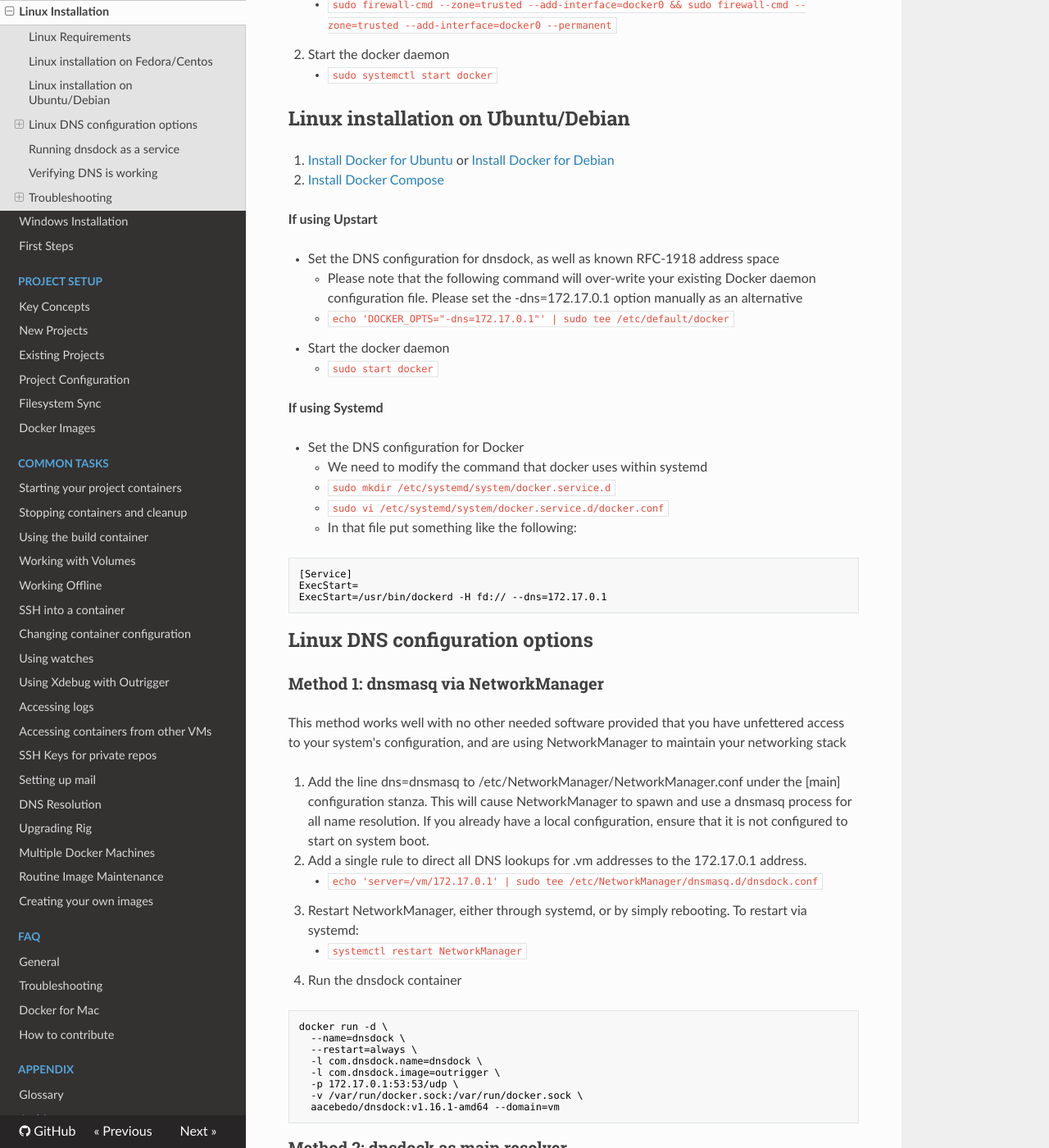
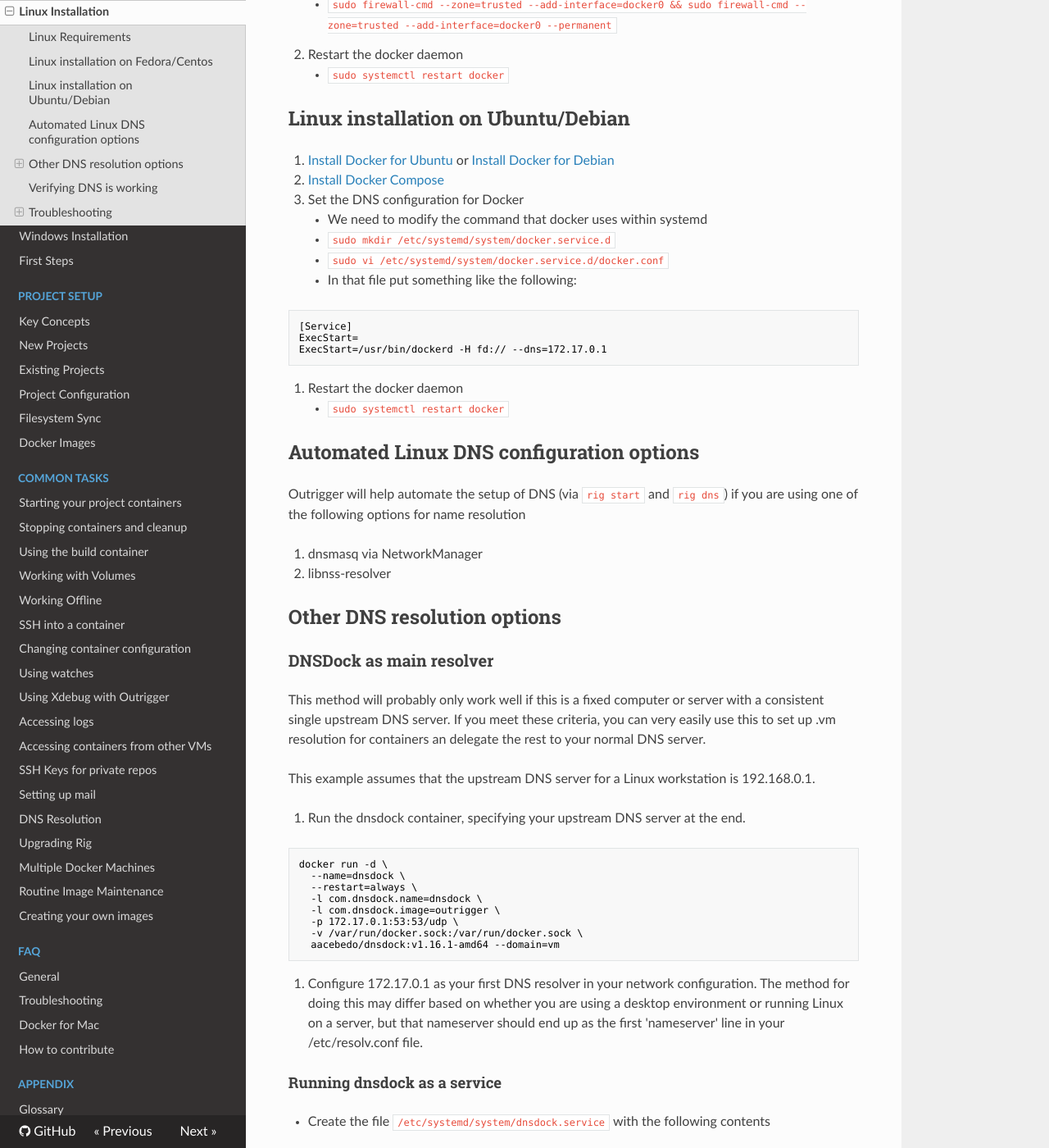
Before and after one commit to phase2/outrigger-docs, an MkDocs documentation site: the page built from docs/getting-started/linux-installation.md, in a window 1280 px wide and 1400 px high, scrolled down 773 px. Shown: the whole window at 82% size. Built offline with MkDocs 1.6.1, drawn with Linux system fonts in a browser that asks for light colours; nearby versions of some CDN libraries; old or Windows-style settings are respelled for this version of MkDocs; some of the changed text lies outside the part shown.

````diff
--- a/docs/getting-started/linux-installation.md
+++ b/docs/getting-started/linux-installation.md
@@ -26,66 +26,37 @@ ExecStart=/usr/bin/dockerd -H fd:// --dns=172.17.0.1
 ```
 1. Set up the docker0 network as trusted
     - `sudo firewall-cmd --zone=trusted --add-interface=docker0 && sudo firewall-cmd --zone=trusted --add-interface=docker0 --permanent`
-1. Start the docker daemon
-    - `sudo systemctl start docker`
+1. Restart the docker daemon
+    - `sudo systemctl restart docker`
 
 ## Linux installation on Ubuntu/Debian
 
 1. [Install Docker for Ubuntu](https://docs.docker.com/engine/installation/linux/ubuntu/) or
 [Install Docker for Debian](https://docs.docker.com/engine/installation/linux/debian/)
 1. [Install Docker Compose](https://docs.docker.com/compose/install/)
-
-**If using Upstart**
-
-- Set the DNS configuration for dnsdock, as well as known RFC-1918 address space
-    - Please note that the following command will over-write your existing Docker daemon configuration file.  Please
-    set the -dns=172.17.0.1 option manually as an alternative
-    - `echo 'DOCKER_OPTS="-dns=172.17.0.1"' | sudo tee /etc/default/docker`
-- Start the docker daemon
-    - `sudo start docker`
-
-**If using Systemd**
-
-- Set the DNS configuration for Docker
+1. Set the DNS configuration for Docker
     - We need to modify the command that docker uses within systemd
     - `sudo mkdir /etc/systemd/system/docker.service.d`
     - `sudo vi /etc/systemd/system/docker.service.d/docker.conf`
     - In that file put something like the following:
-
 ```bash
 [Service]
 ExecStart=
 ExecStart=/usr/bin/dockerd -H fd:// --dns=172.17.0.1
 ```
+1. Restart the docker daemon
+    - `sudo systemctl restart docker`
 
-## Linux DNS configuration options
+## Automated Linux DNS configuration options
 
-### Method 1: dnsmasq via NetworkManager
+Outrigger will help automate the setup of DNS (via `rig start` and `rig dns`) if you are using one of the following options for name resolution
 
-This method works well with no other needed software provided that you have unfettered access to your system's
-configuration, and are using NetworkManager to maintain your networking stack
+1. dnsmasq via NetworkManager
+1. libnss-resolver
 
-1. Add the line dns=dnsmasq to /etc/NetworkManager/NetworkManager.conf under the [main] configuration stanza. This will
-cause NetworkManager to spawn and use a dnsmasq process for all name resolution. If you already have a local configuration,
-ensure that it is not configured to start on system boot.
-1. Add a single rule to direct all DNS lookups for .vm addresses to the 172.17.0.1 address.
-    - `echo 'server=/vm/172.17.0.1' | sudo tee /etc/NetworkManager/dnsmasq.d/dnsdock.conf`
-1. Restart NetworkManager, either through systemd, or by simply rebooting.  To restart via systemd:
-    - `systemctl restart NetworkManager`
-1. Run the dnsdock container
+## Other DNS resolution options
 
-```bash
-docker run -d \
-  --name=dnsdock \
-  --restart=always \
-  -l com.dnsdock.name=dnsdock \
-  -l com.dnsdock.image=outrigger \
-  -p 172.17.0.1:53:53/udp \
-  -v /var/run/docker.sock:/var/run/docker.sock \
-  aacebedo/dnsdock:v1.16.1-amd64 --domain=vm
-```
-
-### Method 2: dnsdock as main resolver
+### DNSDock as main resolver
 
 This method will probably only work well if this is a fixed computer or server with a consistent single upstream DNS
 server. If you meet these criteria, you can very easily use this to set up .vm resolution for containers an delegate the
@@ -110,30 +81,7 @@ docker run -d \
 based on whether you are using a desktop environment or running Linux on a server, but that nameserver should end up as
 the first 'nameserver' line in your /etc/resolv.conf file.
 
-### Method 3: libnss-resolver
-
-libnss-resolver is an app that adds Mac-style /etc/resolver/$FQDN files to the Linux NSS resolution stack to query a
-different DNS server for any .vm address.  It may be the easiest option for most installations.
-
-There are releases for Fedora 20, Ubuntu 12.04 and Ubuntu 14.04.
-
-1. Install [libnss-resolver](https://github.com/azukiapp/libnss-resolver/releases)
-1. Set up .vm hostname resolution
-    - `echo 'nameserver 172.17.0.1:53' | sudo tee /etc/resolver/vm`
-1. Run the dnsdock container
-
-```bash
-docker run -d \
-  --name=dnsdock \
-  --restart=always \
-  -l com.dnsdock.name=dnsdock \
-  -l com.dnsdock.image=outrigger \
-  -p 172.17.0.1:53:53/udp \
-  -v /var/run/docker.sock:/var/run/docker.sock \
-  aacebedo/dnsdock:v1.16.1-amd64 --domain=vm
-```
-
-## Running dnsdock as a service
+#### Running dnsdock as a service
 
 - Create the file `/etc/systemd/system/dnsdock.service` with the following contents
 
````
Also changed, not shown: docs/common-tasks/using-watches.md (+1 -5 lines), docs/project-setup/filesystem-sync.md (+13 -19 lines).
